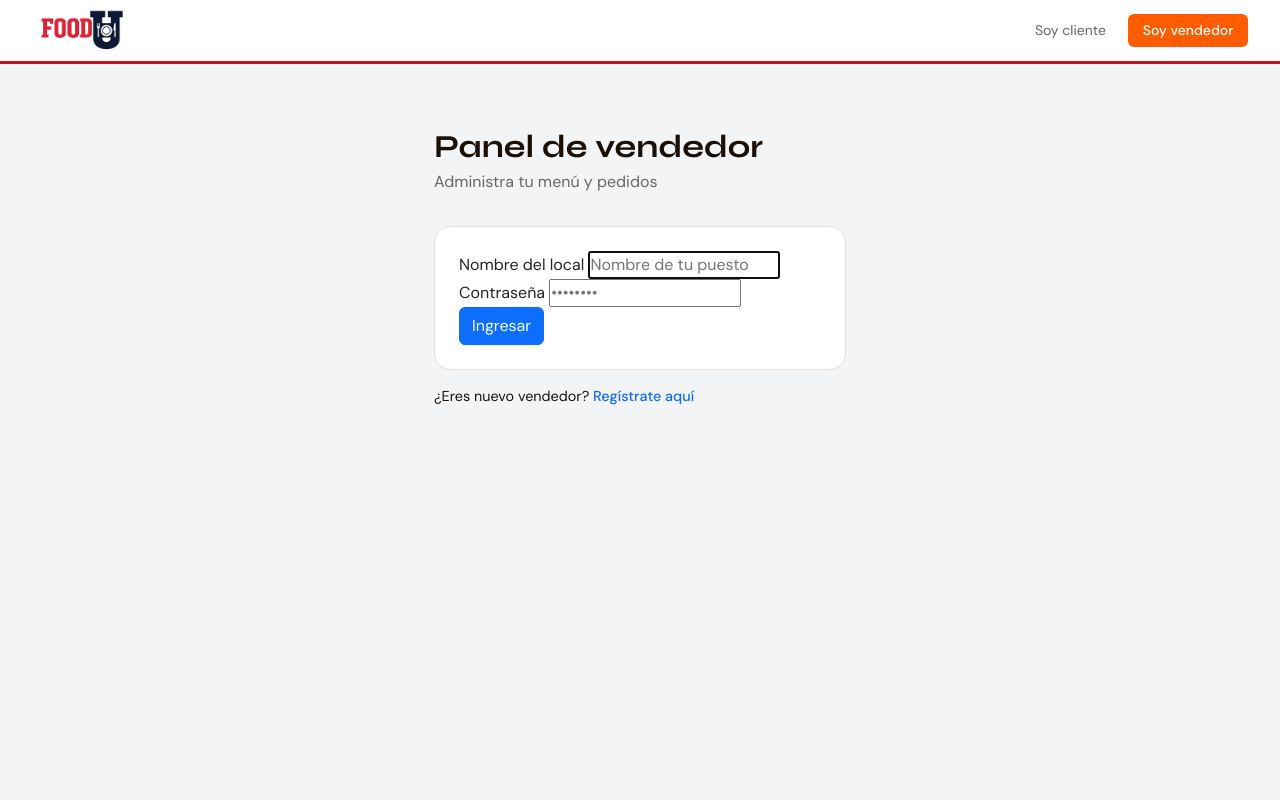
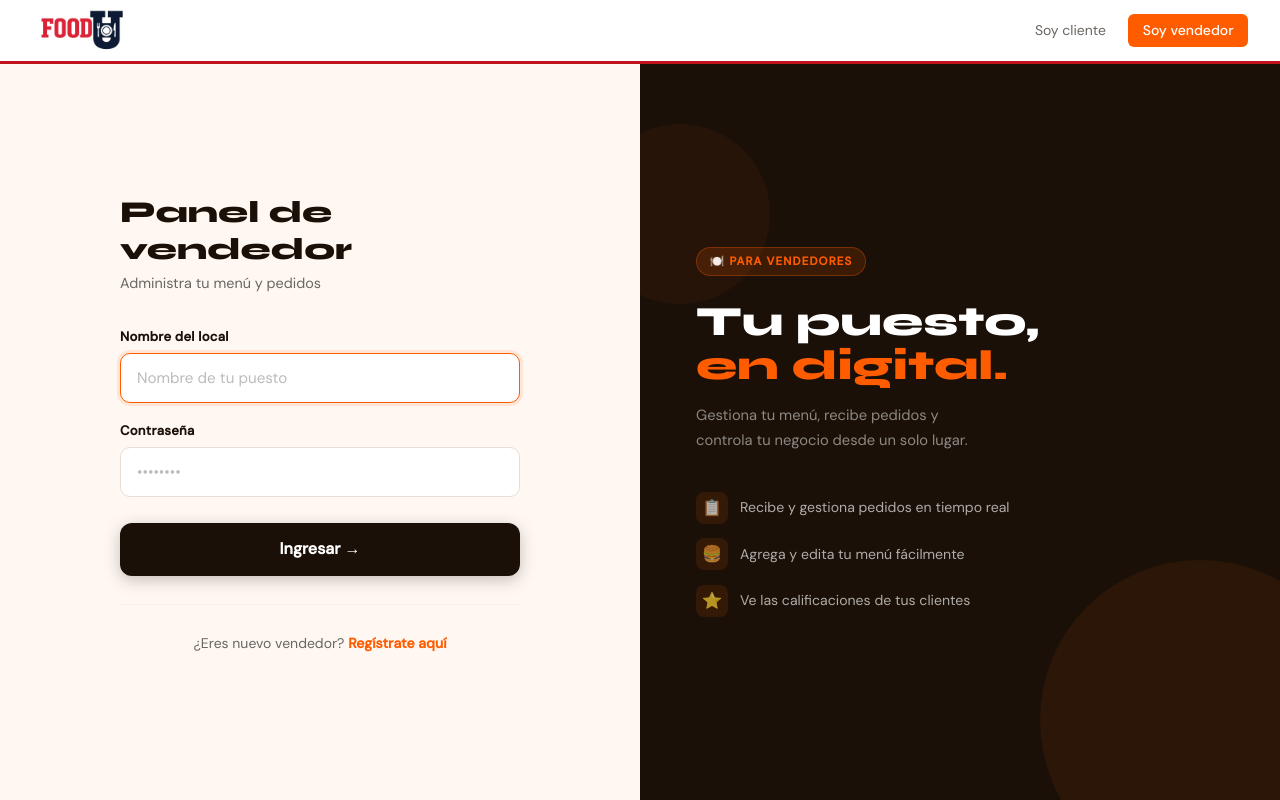
Before and after one commit to Jhoan-rios/Food-U, a Flask app: page /vendedor/login in a window 1280 px wide. Run offline with Flask 3, Linux system fonts and the light colour scheme.

Commit message:
Updated login_vendedor.html

```diff
--- a/templates/login_vendedor.html
+++ b/templates/login_vendedor.html
@@ -1,29 +1,249 @@
 {% extends "base.html" %}
-{% block titulo %}Vendedor - Login{% endblock %}
+{% block titulo %}Vendedor – Login{% endblock %}
+
+{% block estilos %}
+<style>
+  .vend-page {
+    min-height: calc(100vh - 64px);
+    display: grid;
+    grid-template-columns: 1fr 1fr;
+  }
+
+  /* ── Panel derecho decorativo (invertido vs usuario) ── */
+  .vend-panel-der {
+    background: var(--oscuro);
+    display: flex;
+    flex-direction: column;
+    justify-content: center;
+    align-items: flex-start;
+    padding: 4rem 3.5rem;
+    position: relative;
+    overflow: hidden;
+    order: 2;
+  }
+  .vend-panel-der::before {
+    content: '';
+    position: absolute;
+    width: 320px; height: 320px;
+    border-radius: 50%;
+    background: rgba(255,92,0,0.08);
+    bottom: -80px; right: -80px;
+  }
+  .vend-panel-der::after {
+    content: '';
+    position: absolute;
+    width: 180px; height: 180px;
+    border-radius: 50%;
+    background: rgba(255,92,0,0.06);
+    top: 60px; left: -50px;
+  }
+  .vend-deco-badge {
+    display: inline-flex;
+    align-items: center;
+    gap: 0.5rem;
+    background: rgba(255,92,0,0.15);
+    border: 1px solid rgba(255,92,0,0.3);
+    color: var(--naranja);
+    font-size: 0.72rem;
+    font-weight: 700;
+    letter-spacing: 0.1em;
+    text-transform: uppercase;
+    padding: 0.3rem 0.8rem;
+    border-radius: 999px;
+    margin-bottom: 1.5rem;
+  }
+  .vend-deco-title {
+    font-family: 'Syne', sans-serif;
+    font-size: 2.6rem;
+    font-weight: 800;
+    color: #fff;
+    line-height: 1.05;
+    margin-bottom: 1rem;
+  }
+  .vend-deco-title span { color: var(--naranja); }
+  .vend-deco-sub {
+    color: rgba(255,255,255,0.5);
+    font-size: 0.92rem;
+    line-height: 1.65;
+    max-width: 290px;
+    margin-bottom: 2.5rem;
+  }
+  .vend-deco-items {
+    display: flex;
+    flex-direction: column;
+    gap: 0.9rem;
+  }
+  .vend-deco-item {
+    display: flex;
+    align-items: center;
+    gap: 0.75rem;
+    color: rgba(255,255,255,0.65);
+    font-size: 0.88rem;
+  }
+  .vend-deco-item .ico {
+    width: 32px; height: 32px;
+    border-radius: 8px;
+    background: rgba(255,92,0,0.12);
+    display: flex; align-items: center; justify-content: center;
+    font-size: 1rem;
+    flex-shrink: 0;
+  }
+
+  /* ── Panel izquierdo (formulario) ── */
+  .vend-panel-izq {
+    background: var(--crema);
+    display: flex;
+    flex-direction: column;
+    justify-content: center;
+    align-items: center;
+    padding: 3rem 2.5rem;
+    order: 1;
+  }
+  .vend-form-box {
+    width: 100%;
+    max-width: 400px;
+  }
+  .vend-form-box h1 {
+    font-family: 'Syne', sans-serif;
+    font-size: 1.9rem;
+    font-weight: 800;
+    color: var(--oscuro);
+    margin-bottom: 0.35rem;
+  }
+  .vend-form-box .sub {
+    color: var(--gris);
+    font-size: 0.9rem;
+    margin-bottom: 2rem;
+  }
+
+  .campo-grupo {
+    display: flex;
+    flex-direction: column;
+    gap: 0.4rem;
+    margin-bottom: 1.1rem;
+  }
+  .campo-grupo label {
+    font-size: 0.82rem;
+    font-weight: 600;
+    color: var(--oscuro);
+    letter-spacing: 0.02em;
+  }
+  .campo-grupo input {
+    padding: 0.8rem 1rem;
+    border: 1.5px solid var(--borde);
+    border-radius: 10px;
+    font-family: 'DM Sans', sans-serif;
+    font-size: 0.95rem;
+    color: var(--oscuro);
+    background: white;
+    outline: none;
+    transition: border-color 0.2s, box-shadow 0.2s;
+  }
+  .campo-grupo input:focus {
+    border-color: var(--naranja);
+    box-shadow: 0 0 0 3px rgba(255,92,0,0.12);
+  }
+  .campo-grupo input::placeholder { color: #bbb; }
+
+  .btn-vend {
+    width: 100%;
+    padding: 0.9rem;
+    background: var(--oscuro);
+    color: white;
+    font-family: 'DM Sans', sans-serif;
+    font-size: 1rem;
+    font-weight: 600;
+    border: none;
+    border-radius: 12px;
+    cursor: pointer;
+    margin-top: 0.5rem;
+    transition: background 0.2s, transform 0.15s;
+    box-shadow: 0 4px 16px rgba(26,16,8,0.25);
+  }
+  .btn-vend:hover {
+    background: #2e2010;
+    transform: translateY(-1px);
+  }
+
+  .vend-footer {
+    text-align: center;
+    margin-top: 1.5rem;
+    font-size: 0.875rem;
+    color: var(--gris);
+  }
+  .vend-footer a {
+    color: var(--naranja);
+    font-weight: 600;
+    text-decoration: none;
+  }
+  .vend-footer a:hover { text-decoration: underline; }
+
+  .vend-divider {
+    border: none;
+    border-top: 1px solid var(--borde);
+    margin: 1.75rem 0;
+  }
+
+  @media (max-width: 768px) {
+    .vend-page { grid-template-columns: 1fr; }
+    .vend-panel-der { display: none; }
+    .vend-panel-izq { padding: 2.5rem 1.5rem; order: 1; }
+  }
+</style>
+{% endblock %}
+
 {% block contenido %}
-<div class="contenedor-sm">
-  <div style="margin-top:2rem;">
-    <h1>Panel de vendedor</h1>
-    <p class="subtitulo">Administra tu menú y pedidos</p>
+<div class="vend-page">
 
-    <div class="card">
+  <!-- Formulario (izquierda) -->
+  <div class="vend-panel-izq">
+    <div class="vend-form-box">
+
+      <h1>Panel de vendedor</h1>
+      <p class="sub">Administra tu menú y pedidos</p>
+
       <form method="POST">
-        <div class="campo">
-          <label>Nombre del local</label>
-          <input type="text" name="nombre" placeholder="Nombre de tu puesto" required autofocus>
+        <div class="campo-grupo">
+          <label for="nombre">Nombre del local</label>
+          <input type="text" id="nombre" name="nombre" placeholder="Nombre de tu puesto" required autofocus>
         </div>
-        <div class="campo">
-          <label>Contraseña</label>
-          <input type="password" name="contrasena" placeholder="••••••••" required>
+        <div class="campo-grupo">
+          <label for="contrasena">Contraseña</label>
+          <input type="password" id="contrasena" name="contrasena" placeholder="••••••••" required>
         </div>
-        <button type="submit" class="btn btn-primary">Ingresar</button>
+        <button type="submit" class="btn-vend">Ingresar →</button>
       </form>
+
+      <hr class="vend-divider">
+
+      <p class="vend-footer">
+        ¿Eres nuevo vendedor?
+        <a href="{{ url_for('registro_vendedor') }}">Regístrate aquí</a>
+      </p>
+
     </div>
+  </div>
 
-    <p class="texto-centro texto-gris" style="margin-top:1rem; font-size:0.9rem;">
-      ¿Eres nuevo vendedor?
-      <a href="{{ url_for('registro_vendedor') }}" class="texto-naranja" style="text-decoration:none; font-weight:500;">Regístrate aquí</a>
-    </p>
+  <!-- Panel decorativo (derecha) -->
+  <div class="vend-panel-der">
+    <span class="vend-deco-badge">🍽️ Para vendedores</span>
+    <h2 class="vend-deco-title">Tu puesto,<br><span>en digital.</span></h2>
+    <p class="vend-deco-sub">Gestiona tu menú, recibe pedidos y controla tu negocio desde un solo lugar.</p>
+    <div class="vend-deco-items">
+      <div class="vend-deco-item">
+        <span class="ico">📋</span>
+        <span>Recibe y gestiona pedidos en tiempo real</span>
+      </div>
+      <div class="vend-deco-item">
+        <span class="ico">🍔</span>
+        <span>Agrega y edita tu menú fácilmente</span>
+      </div>
+      <div class="vend-deco-item">
+        <span class="ico">⭐</span>
+        <span>Ve las calificaciones de tus clientes</span>
+      </div>
+    </div>
   </div>
+
 </div>
 {% endblock %}
```
